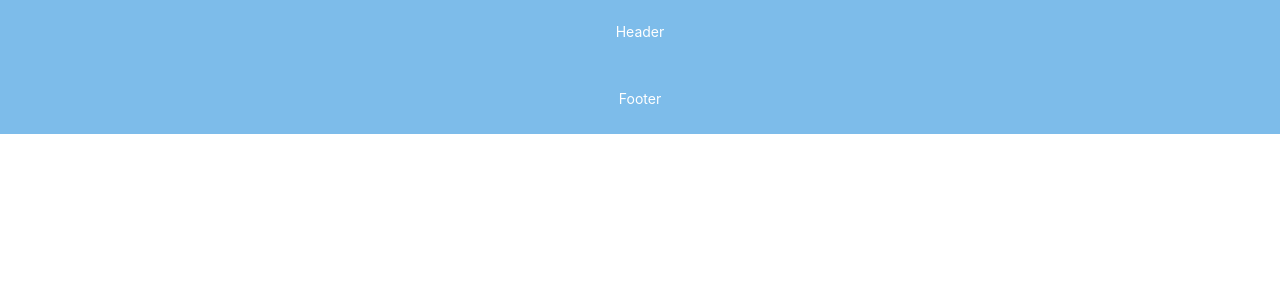
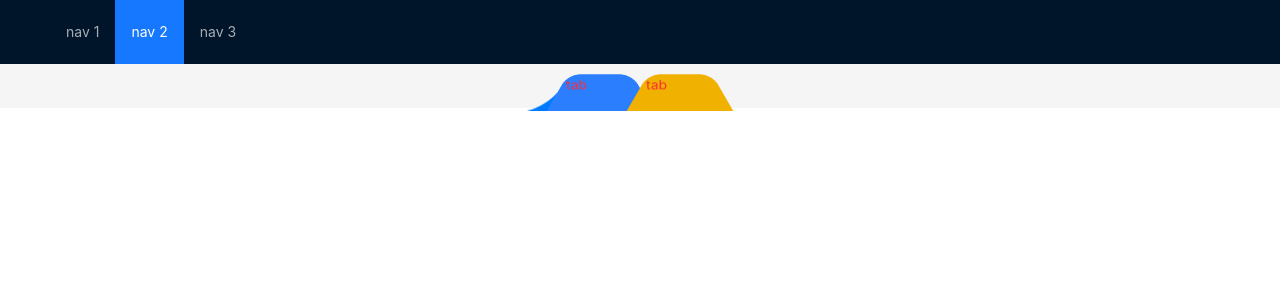
Before and after one commit to yizipei/basic, a Vue app: page /demo-view in a window 1280 px wide. Before the commit this address had no page. Shown: the top 300 px of the page. Built offline with nearby package versions, Linux system fonts and the light colour scheme; the HTML template or start-up script is replaced by a standard one.

Commit message:
切换成 and design

```diff
--- a/components.d.ts
+++ b/components.d.ts
@@ -8,11 +8,16 @@ export {}
 /* prettier-ignore */
 declare module 'vue' {
   export interface GlobalComponents {
+    AButton: typeof import('ant-design-vue/es')['Button']
+    ACol: typeof import('ant-design-vue/es')['Col']
     ALayout: typeof import('ant-design-vue/es')['Layout']
     ALayoutContent: typeof import('ant-design-vue/es')['LayoutContent']
     ALayoutFooter: typeof import('ant-design-vue/es')['LayoutFooter']
     ALayoutHeader: typeof import('ant-design-vue/es')['LayoutHeader']
+    AMenu: typeof import('ant-design-vue/es')['Menu']
+    AMenuItem: typeof import('ant-design-vue/es')['MenuItem']
     AnimateCss: typeof import('./src/components/AnimateCss.vue')['default']
+    ARow: typeof import('ant-design-vue/es')['Row']
     ASpace: typeof import('ant-design-vue/es')['Space']
     HelloWorld: typeof import('./src/components/HelloWorld.vue')['default']
     IconCommunity: typeof import('./src/components/icons/IconCommunity.vue')['default']
--- a/src/App.vue
+++ b/src/App.vue
@@ -8,39 +8,41 @@ const headerStyle: CSSProperties = {
   height: 64,
   paddingInline: 50,
   lineHeight: '64px',
-  backgroundColor: '#7dbcea',
 }
 
 const contentStyle: CSSProperties = {
   textAlign: 'center',
-  minHeight: 120,
-  lineHeight: '120px',
   color: '#fff',
-  backgroundColor: '#108ee9',
-}
-
-const siderStyle: CSSProperties = {
-  textAlign: 'center',
-  lineHeight: '120px',
-  color: '#fff',
-  backgroundColor: '#3ba0e9',
 }
 
 const footerStyle: CSSProperties = {
   textAlign: 'center',
   color: '#fff',
-  backgroundColor: '#7dbcea',
 }
+
+const selectedKeys = ref<string[]>(['2'])
 </script>
 
 <template>
   <a-space direction="vertical" :style="{ width: '100%' }" :size="[0, 48]">
-    <a-layout>
-      <a-layout-header :style="headerStyle">Header</a-layout-header>
+    <a-layout class="h-full flex justify-between">
+      <a-layout-header :style="headerStyle">
+        <div class="logo" />
+        <a-menu
+          v-model:selectedKeys="selectedKeys"
+          theme="dark"
+          mode="horizontal"
+          :style="{ lineHeight: '64px' }"
+        >
+          <a-menu-item key="1">nav 1</a-menu-item>
+          <a-menu-item key="2">nav 2</a-menu-item>
+          <a-menu-item key="3">nav 3</a-menu-item>
+        </a-menu>
+      </a-layout-header>
       <a-layout-content :style="contentStyle">
         <RouterView />
       </a-layout-content>
-      <a-layout-footer :style="footerStyle">Footer</a-layout-footer>
+      <!-- <a-layout-footer class="" :style="footerStyle">Footer</a-layout-footer> -->
     </a-layout>
   </a-space>
 </template>
--- a/src/assets/base.css
+++ b/src/assets/base.css
@@ -3,12 +3,14 @@
 /* tailwindcss settings */
 
 @theme {
-  --spacing: calc(100vw / 375);
+  /* --spacing: calc(100vw / 375); */
   /* 遍历生成 */
+
+  --home-height: calc(100vh - 64px);
 }
-@utility text-* {
+/* @utility text-* {
   font-size: --value(number) px;
-}
+} */
 
 @theme {
   --animate-rotate: rotate 3s linear infinite;
--- a/src/router/index.ts
+++ b/src/router/index.ts
@@ -17,6 +17,22 @@ const router: Router = createRouter({
     //   // which is lazy-loaded when the route is visited.
     //   component: () => import('../views/AboutView.vue'),
     // },
+    {
+      path: '/template-list',
+      name: 'templateList',
+      // route level code-splitting
+      // this generates a separate chunk (About.[hash].js) for this route
+      // which is lazy-loaded when the route is visited.
+      component: () => import('../views/TemplateListView.vue'),
+    },
+    {
+      path: '/demo-view',
+      name: 'demoView',
+      // route level code-splitting
+      // this generates a separate chunk (About.[hash].js) for this route
+      // which is lazy-loaded when the route is visited.
+      component: () => import('../views/DemoView.vue'),
+    },
   ],
 })
 
--- /dev/null
+++ b/src/views/DemoView.vue
@@ -0,0 +1,42 @@
+<script setup lang="ts">
+const active = ref(0)
+</script>
+<template>
+  <div class="demo flex items-center justify-center mt-1">
+    <div class="relative" v-for="(item, index) in 2" :key="index">
+      <div
+        class="[transform:perspective(40px)_rotateX(30deg)] w-20 text-center bg-yellow-500 h-10 rounded-t-2xl pp"
+        :class="[active === index ? '!bg-blue-500 item' : '']"
+        @click="active = index"
+      ></div>
+      <div class="absolute left-1.5 top-1.5 text-red-500 rotate-x-[30deg]">tab</div>
+    </div>
+  </div>
+</template>
+<style scoped>
+.pp {
+  /* transform: perspective(40px) rotateX(30deg); */
+}
+.item {
+  position: relative;
+
+  &::after,
+  &::before {
+    content: '';
+    position: absolute;
+    width: 20px;
+    height: 20px;
+    background-color: blue;
+    bottom: 0;
+  }
+
+  &::before {
+    left: -20px;
+    background: radial-gradient(circle at 0% 0%, transparent 20px, #007bff 21px);
+  }
+  &::after {
+    right: -20px;
+    background: radial-gradient(circle at 100% 0%, transparent 20px, #007bff 21px);
+  }
+}
+</style>
--- /dev/null
+++ b/src/views/TemplateListView.vue
@@ -0,0 +1,43 @@
+<script setup lang="ts">
+import image from '@/assets/images/5.jpg'
+</script>
+<template>
+  <div class="columns-3 mb-10">
+    <div
+      v-for="(item, index) in 10"
+      :key="index"
+      :style="{ height: `${index * 100}px` }"
+      class="bg-amber-400 mb-8 break-inside-avoid"
+    ></div>
+  </div>
+  <div class="w-80 aspect-square bg-pink-500">123</div>
+
+  <div class="min-h-(--home-height) grid grid-cols-4 gap-2.5 bg-gray-100 p-2.5">
+    <div
+      v-for="(item, index) in 1"
+      :key="index"
+      class="flex flex-col text-black rounded-2xl bg-red-200 h-80 shadow-md overflow-hidden text-left"
+    >
+      <div
+        class="group relative basis-0 grow-8 bg-size-[100%] bg-no-repeat bg-image hover:bg-size-[120%] hover: transition-all duration-1000"
+      >
+        {{ item }}img
+        <div
+          class="group-hover:opacity-70 flex opacity-0 absolute inset-0 justify-center items-center bg-gray-500 transition-all duration-1000"
+        >
+          <a-button>123</a-button>
+        </div>
+      </div>
+      <div class="basis-0 grow-1 bg-emerald-200">title</div>
+      <div class="basis-0 grow-1 bg-yellow-200 flex justify-between pl-1.5 pr-1.5 items-center">
+        <div>author</div>
+        <div>star: 0</div>
+      </div>
+    </div>
+  </div>
+</template>
+<style scoped>
+.bg-image {
+  background-image: url('@/assets/images/5.jpg');
+}
+</style>
```
